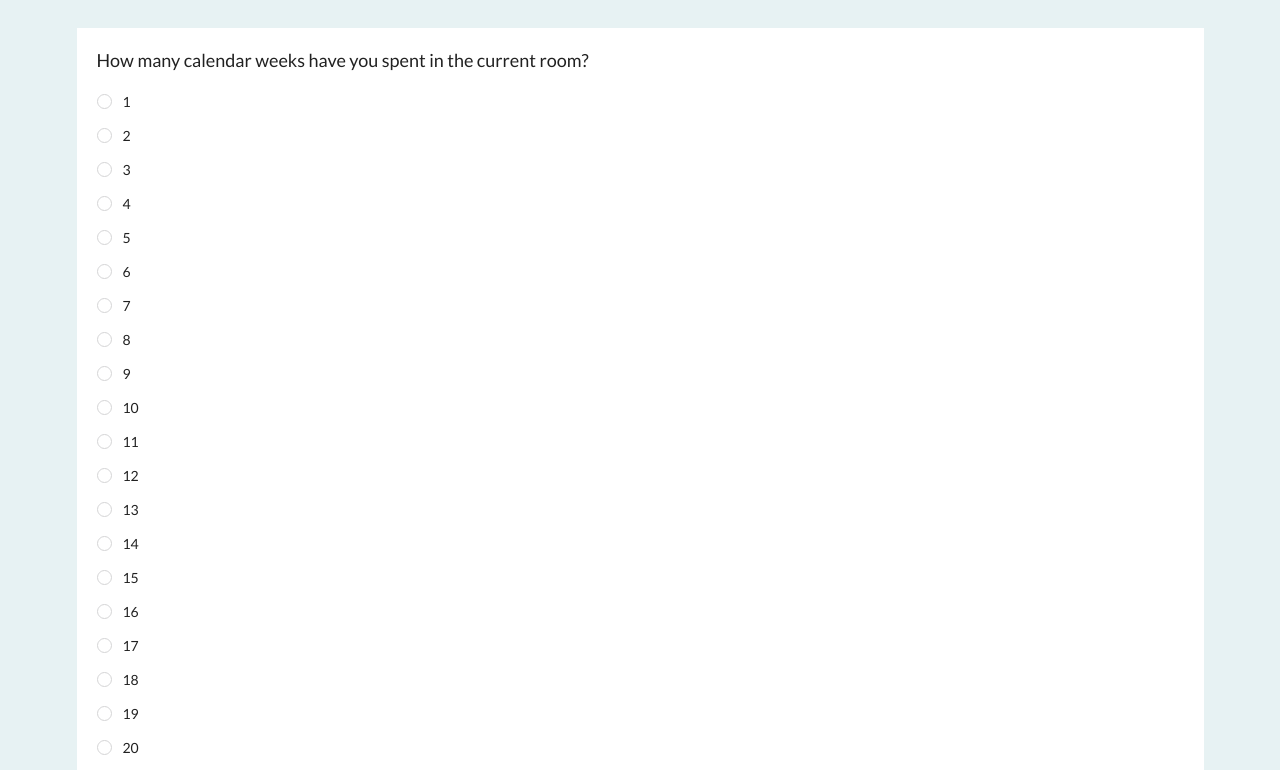
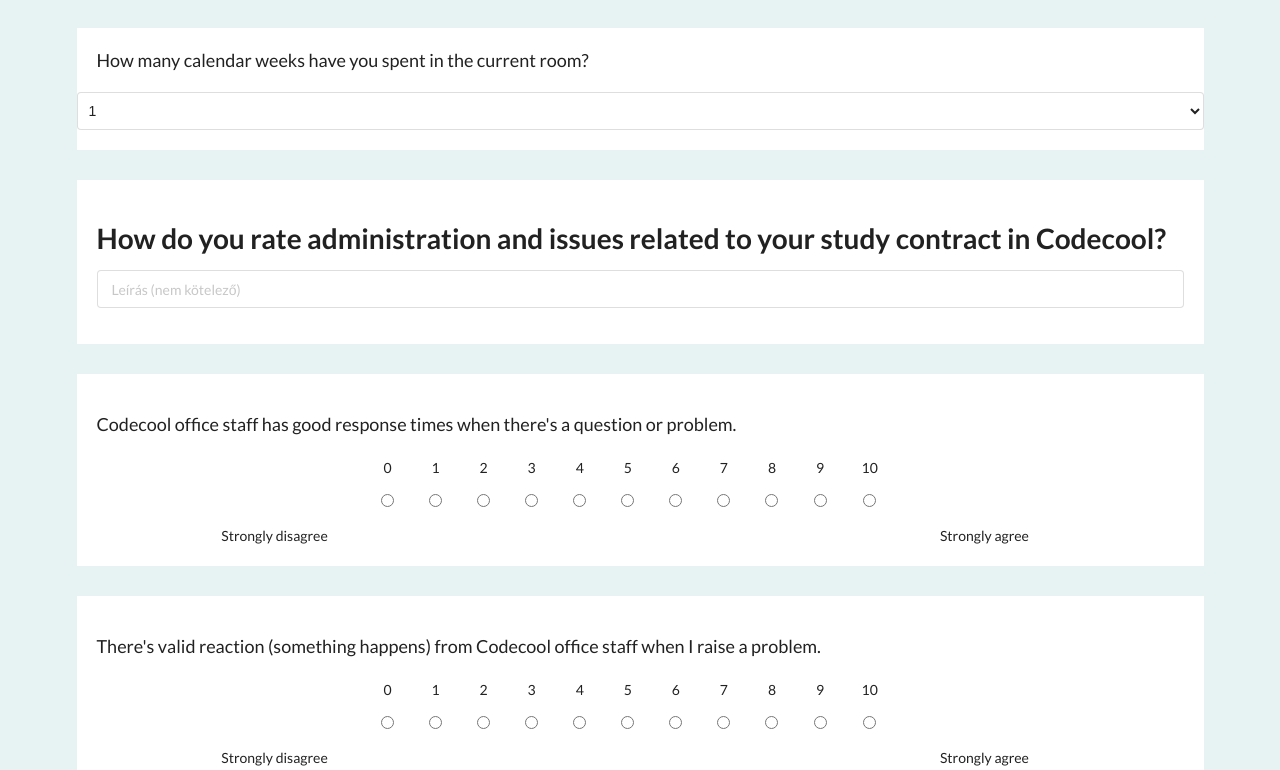
Before and after one commit to derdesz/codecool-student-satisfaction-survey, a React (Create React App) app: page / in a window 1280 px wide. Shown: the part 1430-2200 px from the top of the page. Built offline with nearby package versions, Linux system fonts and the light colour scheme.

Commit message:
change readio checkbox to dropdown

```diff
--- a/src/components/Weeks.js
+++ b/src/components/Weeks.js
@@ -4,12 +4,7 @@
 
     return (
         weeks.map((week) => (
-            <div className="field answer">
-                <div className="ui radio checkbox">
-                    <input type="radio" name="example2"/>
-                    <label>{week}</label>
-                </div>
-            </div>
+            <option value={week}>{week}</option>
         ))
     );
 }
--- a/src/components/survey-questions/CalendarWeeks.js
+++ b/src/components/survey-questions/CalendarWeeks.js
@@ -23,7 +23,13 @@
                 <div className="ui form">
                     <div className="align-left">
                         <p className="question required">How many calendar weeks have you spent in the current room?</p>
-                        <Weeks weeks={weeks}/>
+
+                        <select className="ui search dropdown weeks">
+                            <Weeks weeks={weeks}/>
+                            {/*<option value="">Gender</option>*/}
+                            {/*<option value="1">Male</option>*/}
+                            {/*<option value="0">Female</option>*/}
+                        </select>
                     </div>
                 </div>
             </div>
```
